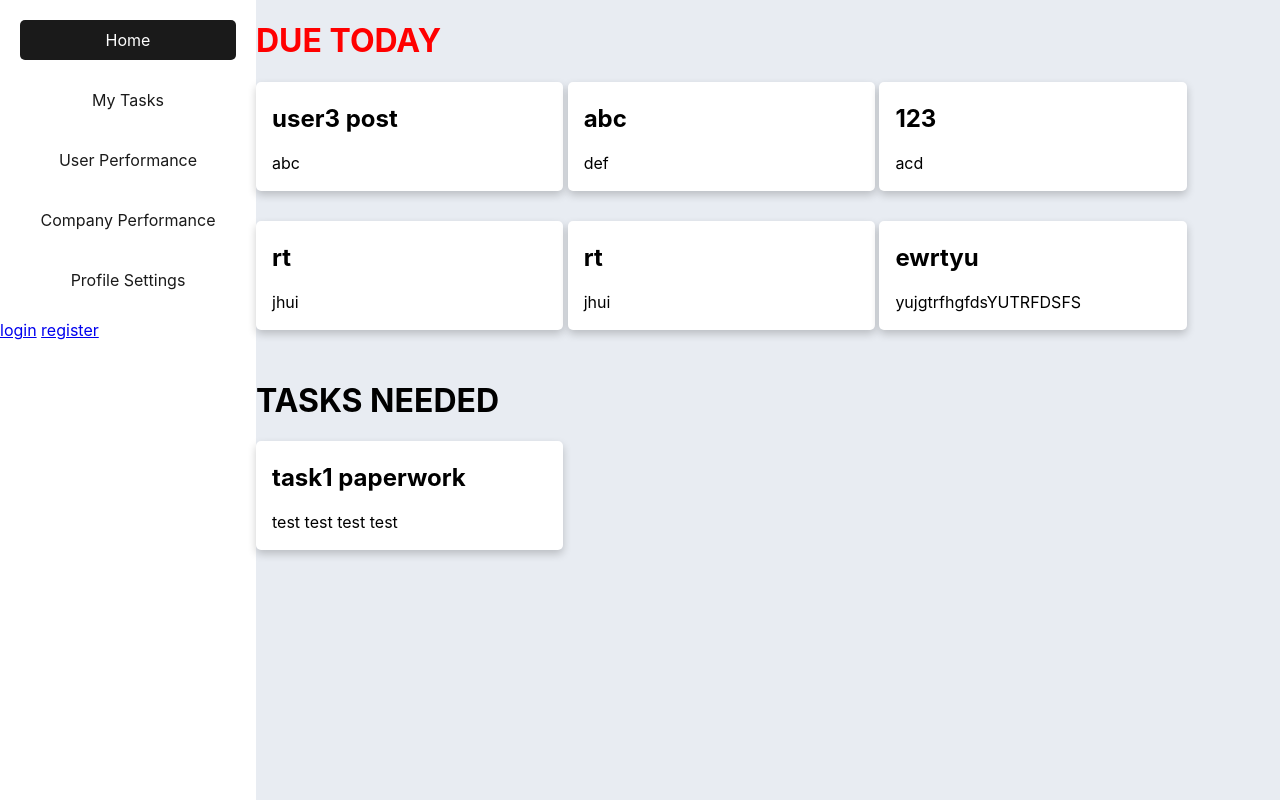
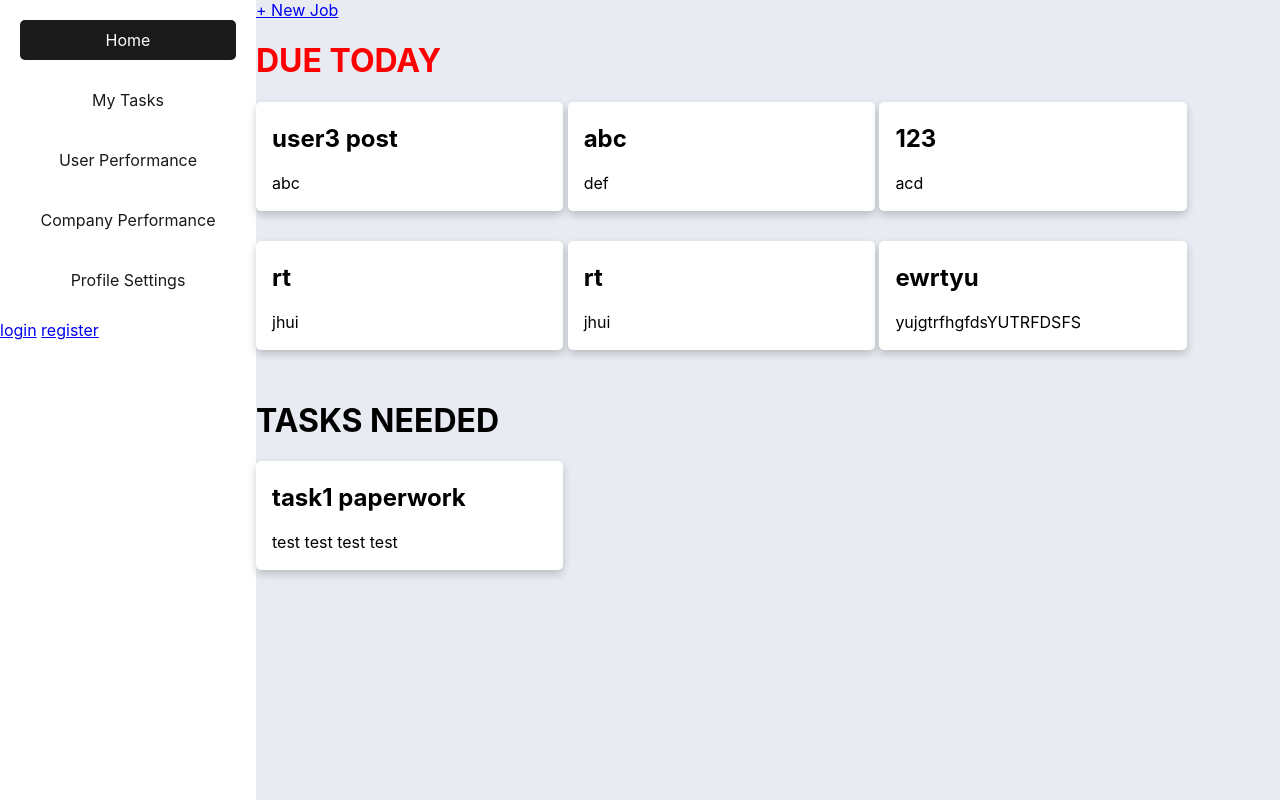
Before and after one commit to mispelledname/chronicle, a Django app: page /oddjob/ in a window 1280 px wide. Run offline with Django 3.2, Linux system fonts and the light colour scheme; data comes from the database, SQL or seed files in the repository; both versions use the stored data as it was after the commit.

Commit message:
add new job button

```diff
--- a/mysite/oddjob/templates/oddjob/index.html
+++ b/mysite/oddjob/templates/oddjob/index.html
@@ -25,6 +25,14 @@
 		</div>
 	</div>
 	<div class='main-content'>
+		<div class='top-bar'>
+			<div class='search-button'></div>
+			<a href='/oddjob/newpost'>
+				<div class='new-job-button'>
+					+ New Job
+				</div>
+			</a>
+		</div>
 		<h1 style="color:red;">DUE TODAY</h1>
 		{% if jobList %}
 		{% for job in jobList %}
@@ -62,17 +70,20 @@
 		padding: 0;
 		font-size: 100%;
 	}
+
 	.left-content {
 		width: 20%;
 		float: left;
 		height: 100%;
 		background-color: white;
 	}
-	nav ul{
+
+	nav ul {
 		margin: 0;
 		padding: 0;
 		list-style: none;
 	}
+
 	nav li {
 		margin: 20px 20px;
 		padding: 10px 0;
@@ -80,21 +91,26 @@
 		align-content: center;
 		text-align: center;
 	}
+
 	nav li a {
 		color: #1A1A1A;
 		text-decoration: none;
 	}
+
 	nav li:hover {
 		background-color: #E8ECF2;
 	}
+
 	#selected-page {
 		color: white;
 		background-color: #1A1A1A;
 	}
+
 	#selected-page a {
 		color: white;
 		background-color: #1A1A1A;
 	}
+
 	.main-content {
 		float: left;
 		width: 80%;
```
Also changed, not shown: mysite/db.sqlite3. Lines whose indentation alone changed are shown as unchanged.
